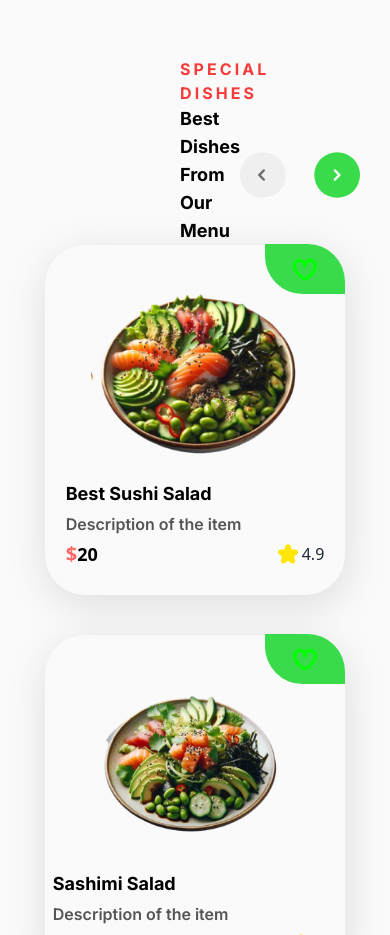
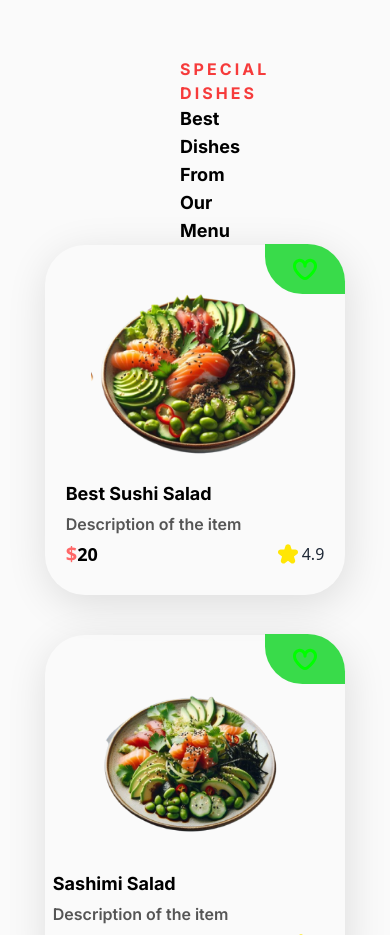
Before and after one commit to Maxwell011/sushi-experience, a React (Vite) app: page / in a window 390 px wide. Shown: the part 1820-2755 px from the top of the page. Built offline with nearby package versions, Linux system fonts and the light colour scheme.

Commit message:
Update visibility of ArrowIcon in SpecialDishes component for responsive design

```diff
--- a/src/components/SpecialDishes.tsx
+++ b/src/components/SpecialDishes.tsx
@@ -16,7 +16,7 @@ const SpecialDishes = () => {
             <h1 className="text-normal-black text-lg lg:text-3xl font-bold font-inter">
               Best Dishes From Our Menu{" "}
             </h1>
-            <p className="">
+            <p className="hidden lg:block">
               <ArrowIcon />
             </p>
           </div>
```
